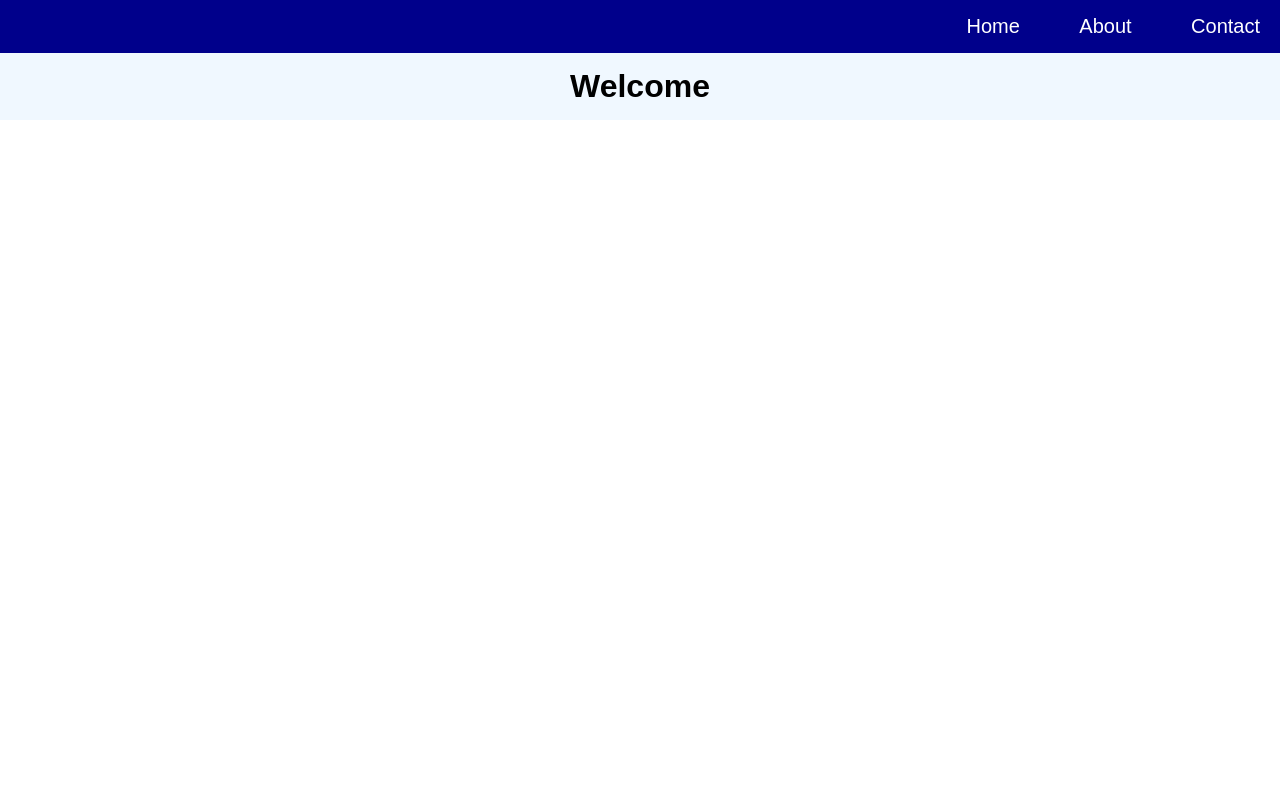
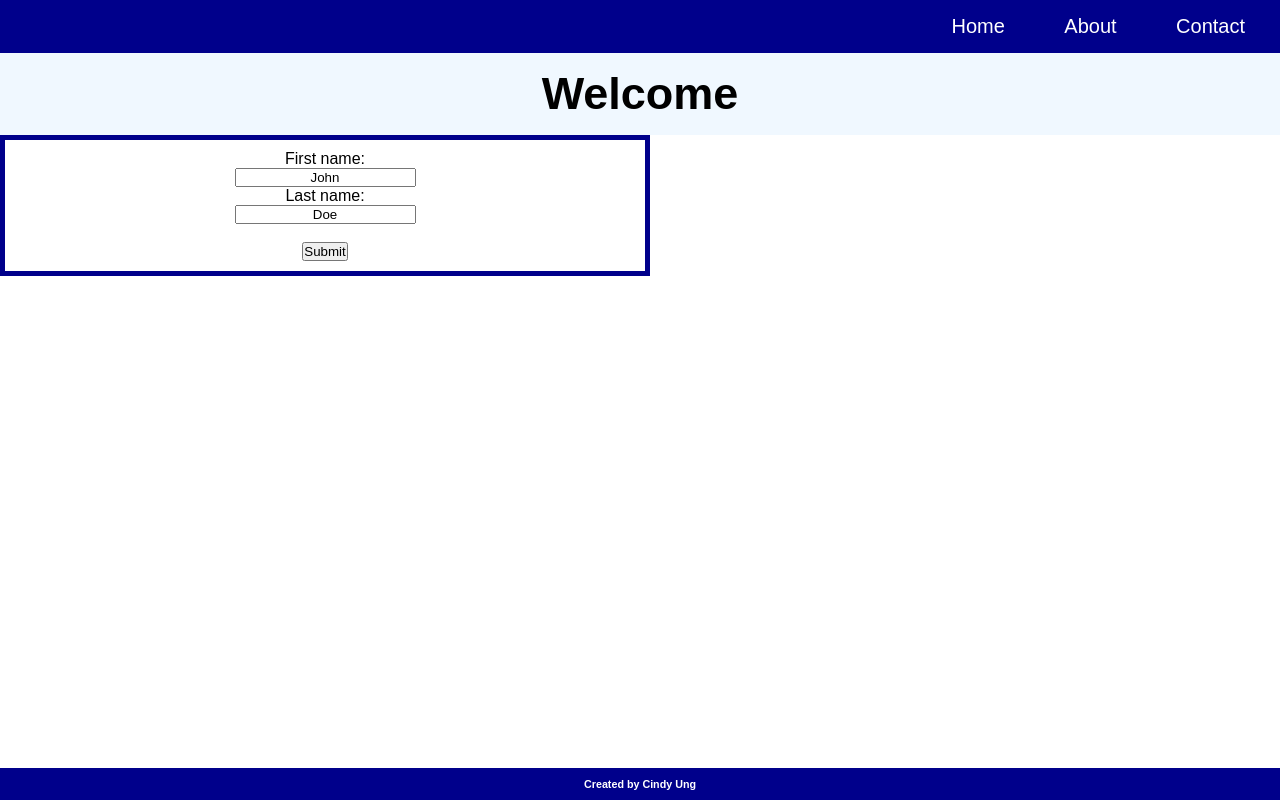
Before and after one commit to cindyung56/01-landing-page, a plain HTML site: page index.html in a window 1280 px wide. Drawn offline with Linux system fonts and the light colour scheme.

```diff
--- a/assets/css/style.css
+++ b/assets/css/style.css
@@ -5,15 +5,43 @@
     padding: 0;
 }
 
+
+/* Element Selectors */
 header{
     background-color: darkblue;
-    position: fixed;
+
     width: 100%;
     top: 0;
     left: 0;
-    padding: 15px;
+    padding: 15px 0;
 }
 
+a{
+    text-decoration: none;
+}
+
+h1{
+    font-size: 45px;
+}
+
+footer{
+    background-color: darkblue;
+    width: 100%;
+    position: absolute;
+    bottom: 0;
+    left: 0;
+    padding: 10px 0;
+    color: white;
+}
+
+form{
+    border: 5px solid darkblue;
+    width: 50%;
+    padding: 10px 0;
+}
+
+
+/* Class Selectors */
 .navigation-bar{
     text-align: right;
     list-style: none;
@@ -27,7 +55,6 @@
 
 .nav-link a{
     padding: 20px;
-    text-decoration: none;
     color: white;
 }
 
@@ -39,6 +66,37 @@
 .first-section{
     padding: 15px;
     background-color: aliceblue;
-    position: relative;
     top: 53.2px;
 }
+
+
+/*
+
+
+* It's done when the page uses semantic HTML elements.
+
+* It's done when the page uses universal, element, and class selectors in CSS.
+
+* It's done when the page features at least three colors in the design.
+
+* It's done when the page uses a single font and font family for all text.
+
+* It's done when the page uses at least two heading elements (`<h1>` through `<h6>`).
+
+* It's done when the header is fixed to the top of the page on scroll.
+
+* It's done when the header contains a navigation bar with three links that display inline, including a contact link.
+
+* It's done when, if the contact link is clicked, the page jumps directly to the contact form.
+
+* It's done when the contact form includes `input` elements for name and email.
+
+* It's done when the contact form includes a Send button.
+
+* It's done when the image includes a descriptive `alt` attribute.
+
+* It's done when the page is deployed to GitHub Pages.
+
+
+
+*/
--- a/index.html
+++ b/index.html
@@ -18,11 +18,46 @@
         </header>
 
         <main>
-            <div class="container first-section">
-                <h1>Welcome</h1>
-            </div>
+            <section class="first-section">
+                <div>
+                    <h1>Welcome</h1>
+                </div>
+            </section>
+
+            <section class="about-section">
+                <div>
+
+                </div>
+            </section>
+
+            <section class="contact-section">
+                <div>
+                    <form action="/action_page.php">
+                        <label for="fname">First name:</label><br>
+                        <input type="text" id="fname" name="fname" value="John"><br>
+                        <label for="lname">Last name:</label><br>
+                        <input type="text" id="lname" name="lname" value="Doe"><br><br>
+                        <input type="submit" value="Submit">
+                    </form>
+                </div>
+            </section>
+
+
+
+
+
+
+
+
+
+
+
 
         </main>
+
+        <footer>
+            <h6>Created by Cindy Ung</h6>
+        </footer>
 
     </body>
 
```
Also changed, not shown: assets/images/carbuncle-01.jpg (added), assets/images/carbuncle-02.jpg (added), assets/images/carbuncle-03.jpg (added).
